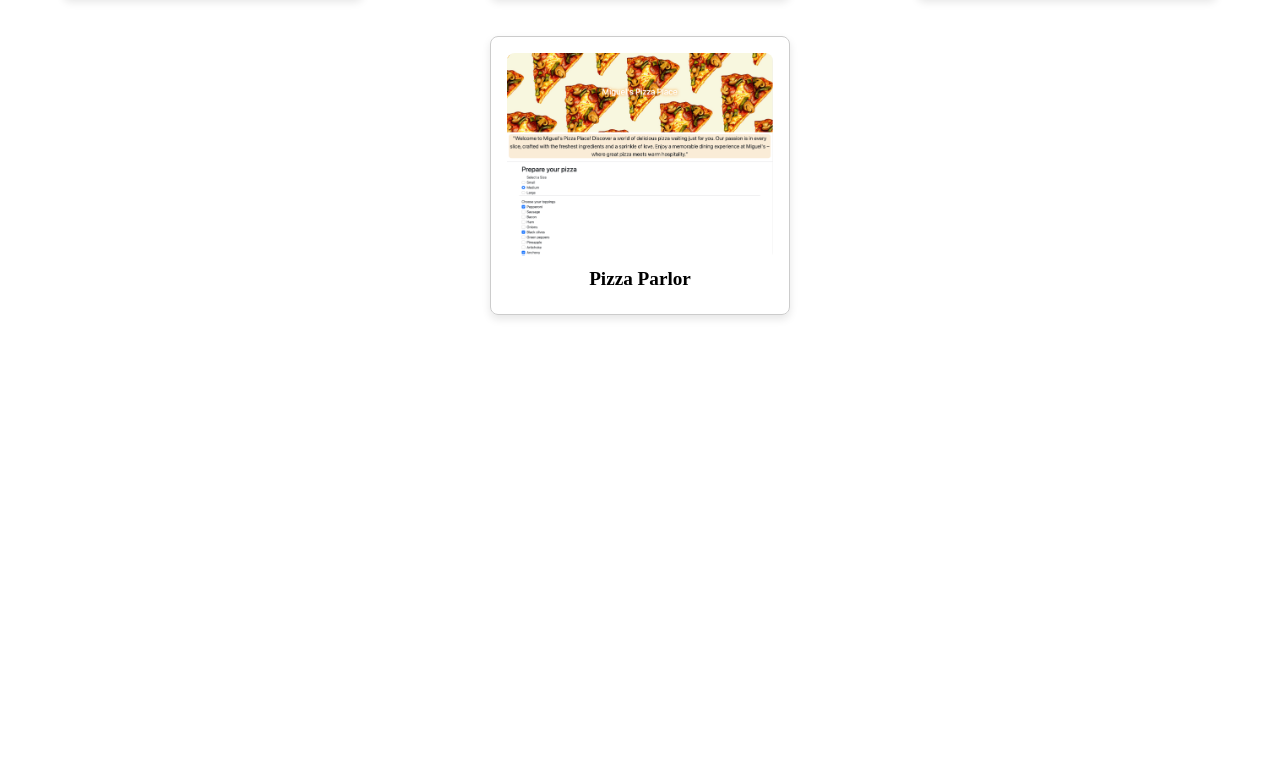
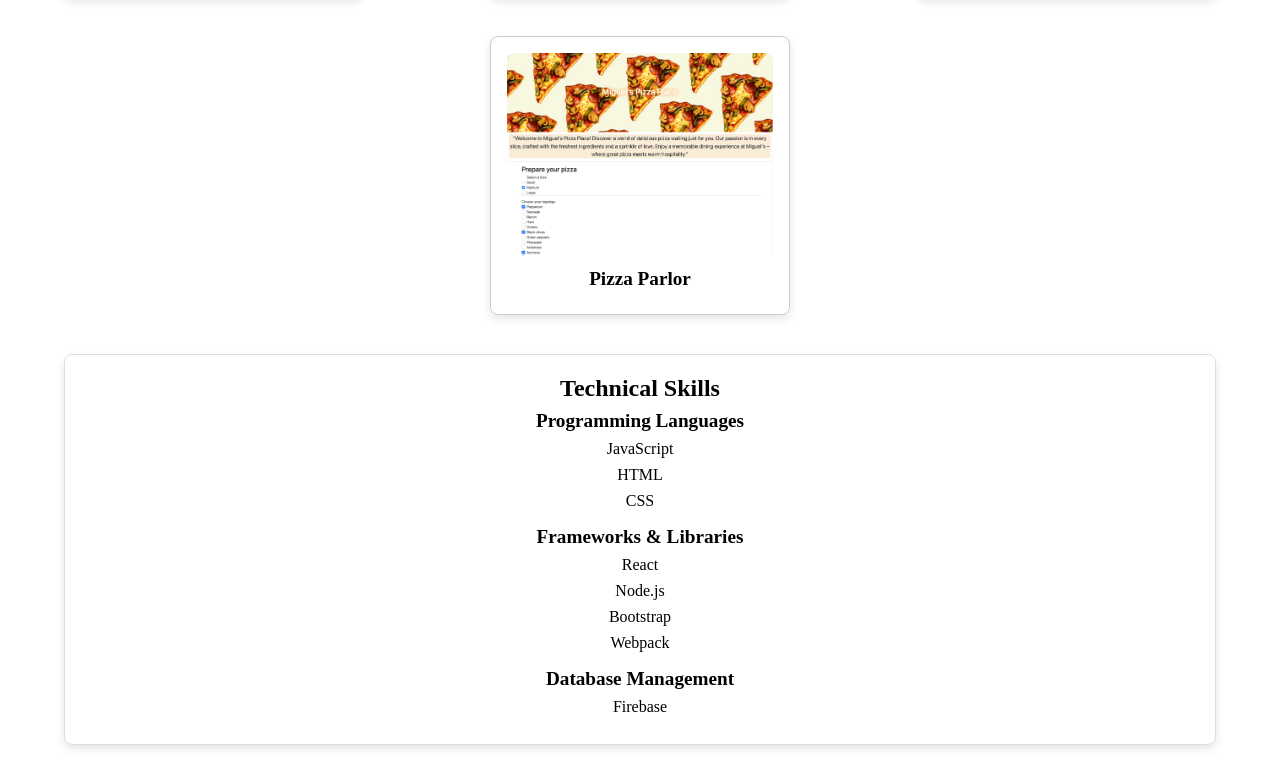
Before and after one commit to ZuriGa/my-portfolio, a React (Create React App) app: page / in a window 1280 px wide. Shown: the part 760-1525 px from the top of the page. Before the commit the page ends 1094 px from the top, so only its background shows below. Built offline with nearby package versions, Linux system fonts and the light colour scheme.

Commit message:
skills component and styling

```diff
--- a/src/Components/App.js
+++ b/src/Components/App.js
@@ -2,6 +2,7 @@ import React from 'react';
 import AboutMe from './AboutMe';
 import Navbar from './Navbar';
 import Projects from './Projects';
+import Skills from './Skills';
 import { Element, scroller } from 'react-scroll';
 import Modal from 'react-modal';
 import { motion, AnimatePresence } from 'framer-motion';
@@ -31,6 +32,11 @@ const App = () => {
                             <Projects />
                         </div>
                     </Element>
+                    <Element name='skills'>
+                        <div className='section-container'>
+                            <Skills />
+                        </div>
+                    </Element>
                 </motion.div>
             </AnimatePresence>
         </div>
--- a/src/Components/ContactMe.css
+++ b/src/Components/ContactMe.css
@@ -27,6 +27,19 @@ textarea {
     border-radius: 4px;
 }
 
+.close-button {
+    position: absolute;
+    top: 10px;
+    right: 10px;
+    font-size: 16px;
+    border: none;
+    cursor: pointer;
+    color: white;
+}
+.close-button:hover {
+    background-color: purple;
+}
+
 button {
     background-color: palevioletred;
     color: #fff;
--- a/src/Components/ContactMe.js
+++ b/src/Components/ContactMe.js
@@ -1,4 +1,4 @@
-import React, {useState} from 'react';
+import React, { useState } from 'react';
 import Modal from 'react-modal';
 import './ContactMe.css';
 
@@ -9,6 +9,8 @@ const ContactMe = ({ isOpen, onRequestClose }) => {
         message: '',
     });
 
+    const [isSubmitted, setIsSubmitted] = useState(false);
+
     const handleInputChange = (event) => {
         const { name, value } = event.target;
         setFormData({ ...formData, [name]: value });
@@ -17,16 +19,22 @@ const ContactMe = ({ isOpen, onRequestClose }) => {
     const handleSubmit = (event) => {
         event.preventDefault();
         console.log('Form submitted:', formData);
-        setFormData({ name: '', email: '', message: ''});
+        setFormData({ name: '', email: '', message: '' });
+        setIsSubmitted(true);
     };
-    return(
+    return (
         <Modal
             isOpen={isOpen}
             onRequestClose={onRequestClose}
             contentLabel='Contact Me'
             className='contact-modal'
         >
+            <button className='close-button' onClick={onRequestClose}>X</button>
             <h2>Contact Me</h2>
+            {isSubmitted ? (
+                <p>Thank you for contacting me!</p>
+            ) : (
+                <>
                     <p>Feel free to leave your message or contact information.</p>
                     <form onSubmit={handleSubmit} className='contact-form'>
                         <label htmlFor='name'>Name:</label>
@@ -54,6 +62,8 @@ const ContactMe = ({ isOpen, onRequestClose }) => {
                         />
                         <button type='submit'>Submit</button>
                     </form>
+                </>
+            )}
         </Modal>
     );
 };
--- /dev/null
+++ b/src/Components/Skills.js
@@ -0,0 +1,45 @@
+import React from 'react';
+import { motion } from 'framer-motion';
+
+const skillsVariants = {
+    hidden: { opacity: 0, y: 20 },
+    visible: { opacity: 1, y: 0 },
+};
+
+const Skills = () => {
+    return (
+        <section id='skills' className='skills-card'>
+            <motion.section
+                id='skills'
+                initial='hidden'
+                animate='visible'
+                variants={skillsVariants}
+            >
+                <h2>Technical Skills</h2>
+                <div className='skills-list'>
+                    <motion.div variants={skillsVariants}>
+                        <h3>Programming Languages</h3>
+                        <ul>
+                            <li>JavaScript</li>
+                            <li>HTML</li>
+                            <li>CSS</li>
+                        </ul>
+                        <h3>Frameworks & Libraries</h3>
+                        <ul>
+                            <li>React</li>
+                            <li>Node.js</li>
+                            <li>Bootstrap</li>
+                            <li>Webpack</li>
+                        </ul>
+                        <h3>Database Management</h3>
+                        <ul>
+                            <li>Firebase</li>
+                        </ul>
+                    </motion.div>
+                </div>
+            </motion.section>
+        </section>
+    );
+};
+
+export default Skills;
--- a/src/styles.css
+++ b/src/styles.css
@@ -118,6 +118,7 @@ body {
     height: auto;
     border-radius: 4px;
 }
+
 h3 {
     bottom: 0;
     left: 0;
@@ -141,3 +142,28 @@ h3 {
         }
     }
 }
+
+.skills-card {
+    max-width: 90%;
+    padding: 20px;
+    border: 1px solid #ddd;
+    border-radius: 8px;
+    margin: 20px auto;
+    box-shadow: 0 4px 8px rgba(0, 0, 0, 0.1);
+    text-align: center;
+}
+
+.skills-list {
+    justify-content: space-between;
+    ul {
+        list-style-type: none;
+    li {
+        margin-bottom: 8px;
+        font-size: 16px;
+    }
+    }
+}
+
+h2 {
+    text-align: center;
+}
```
Lines whose indentation alone changed are shown as unchanged.
